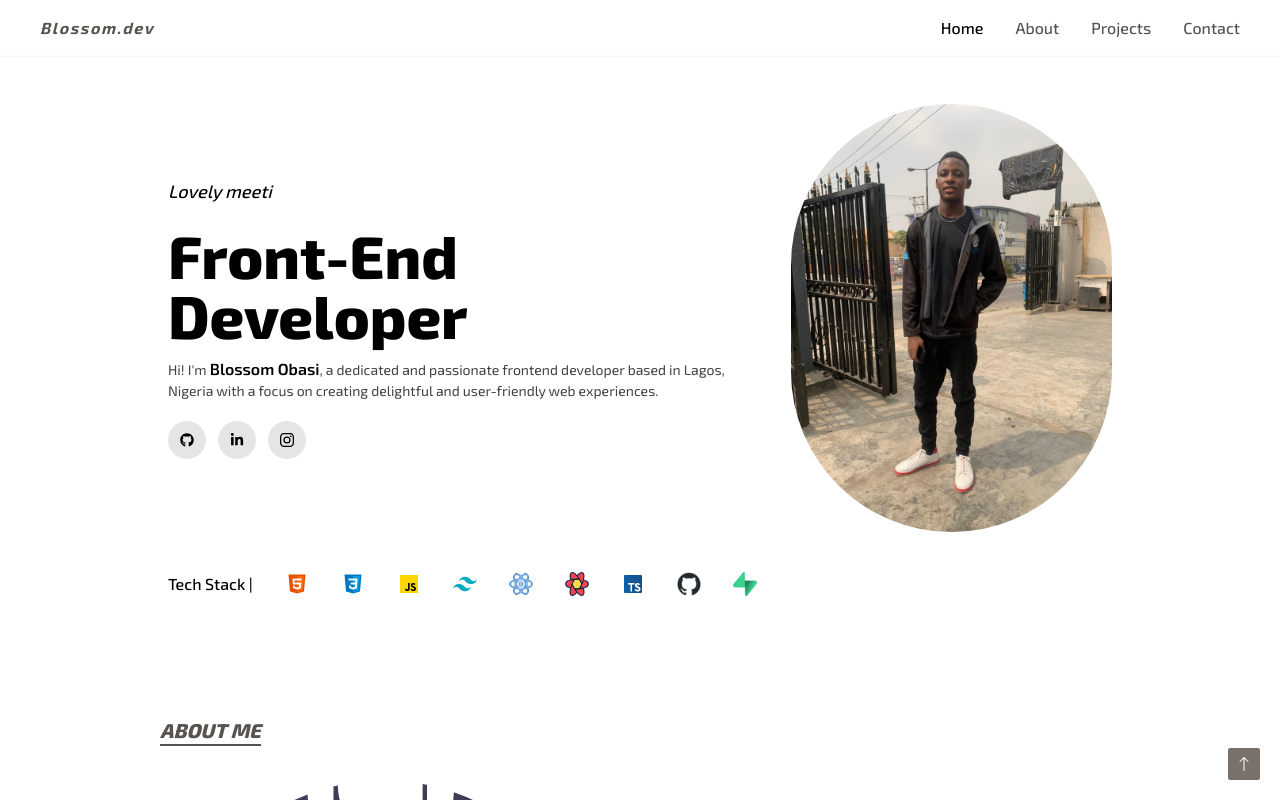
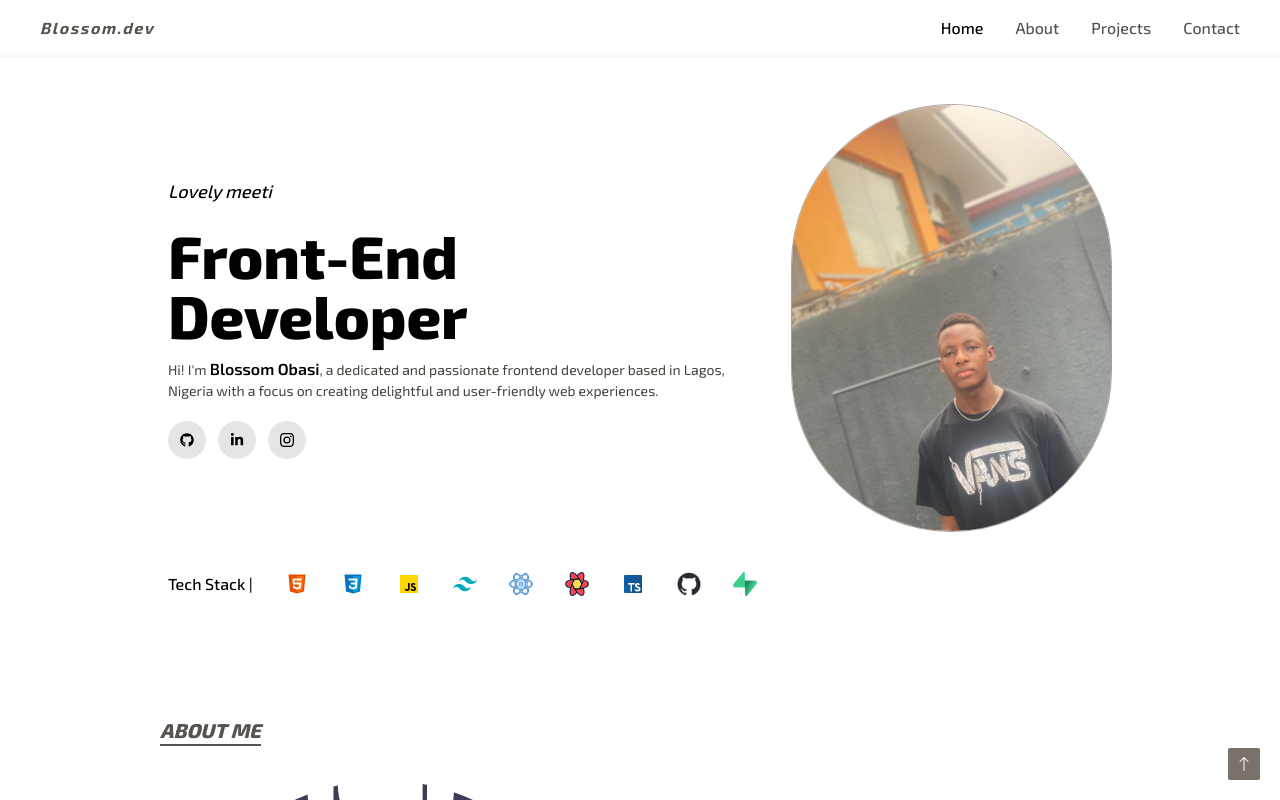
Before and after one commit to blossomobasi/blossoms-portfolio, a Next.js app: page / in a window 1280 px wide. Built offline with nearby package versions, Linux system fonts and the light colour scheme.

Commit message:
Change main image

```diff
--- a/src/components/Home.tsx
+++ b/src/components/Home.tsx
@@ -51,7 +51,7 @@ const Home = () => {
           </div>
         </div>
 
-        <div className="relative md:w-[55%] h-full -z-10">
+        <div className="border border-stone-400 rounded-full md:w-[55%] h-full -z-10">
           <Image
             src="/images/blossom.jpg"
             alt="Blossom"
```
Also changed, not shown: public/images/blossom.jpg.
